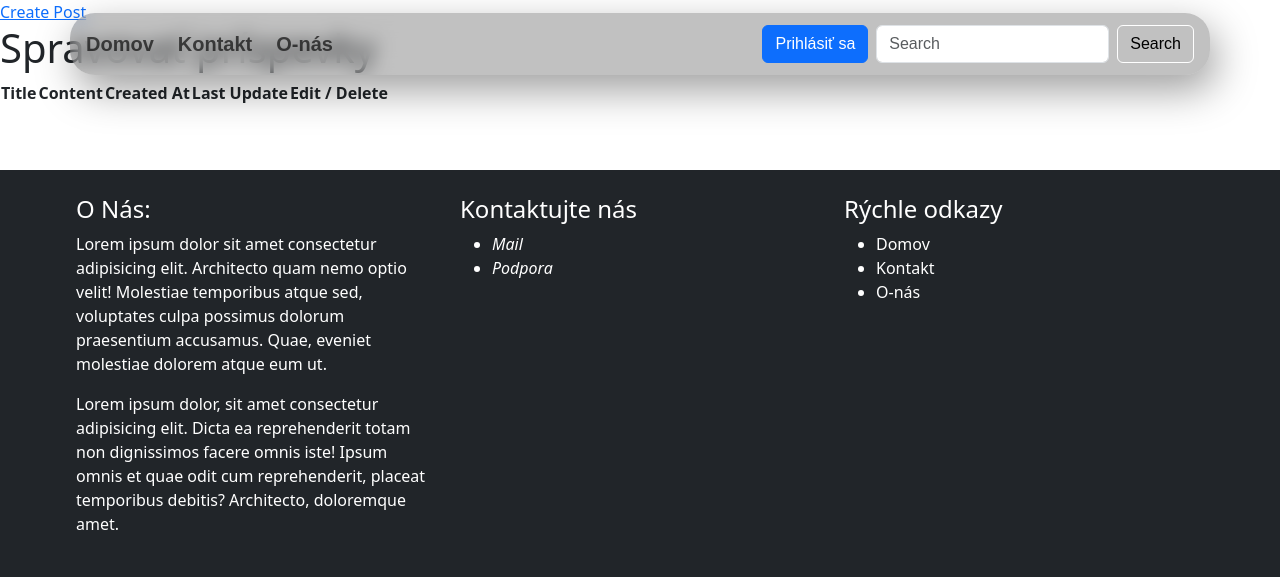
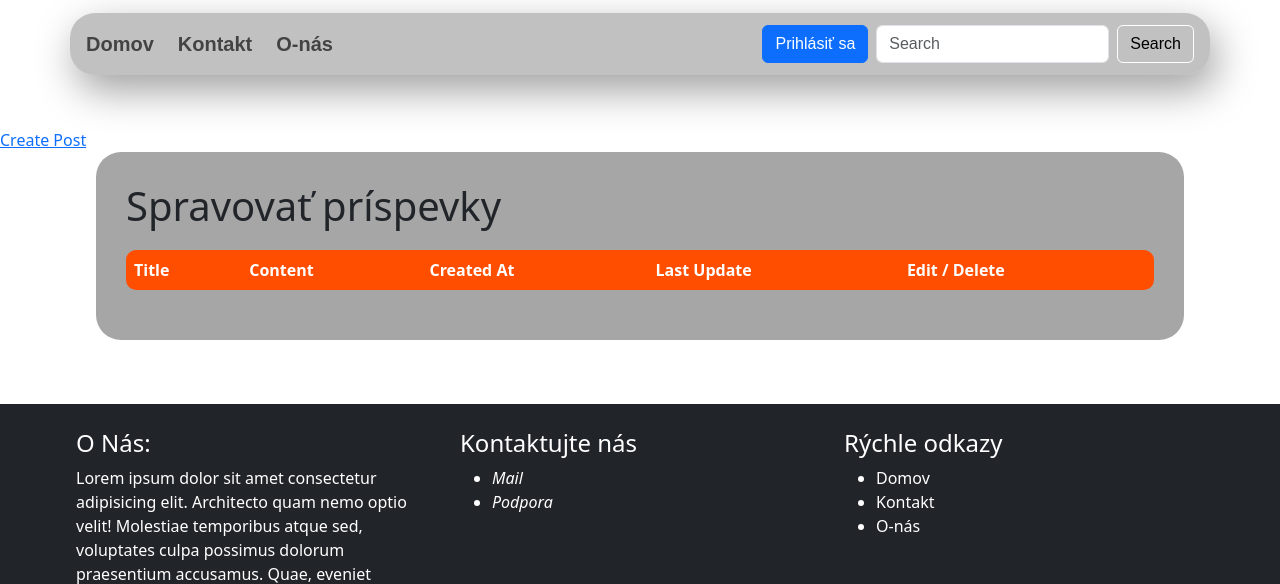
Before and after one commit to ETAPD/sj_projekt, a PHP site: page /manage_post.php in a window 1280 px wide. Shown: the top 584 px of the page. Run offline with PHP 8.4, Linux system fonts and the light colour scheme; data that the repository does not hold is empty; some libraries are stand-ins or nearby versions.

Commit message:
Oprava hodnotu margin-top v login.css a pridanie nový súbor CSS na správu príspevkov

```diff
--- a/css/login.css
+++ b/css/login.css
@@ -1,5 +1,5 @@
 main {
-    margin-top: 10%; /* Adjust the value as needed */
+    margin-top: 10%;
 }
 .container-login{
     box-sizing: border-box;
--- /dev/null
+++ b/css/manage_post.css
@@ -0,0 +1,70 @@
+main {
+    margin-top: 10%;
+}
+.container-manage-post{
+    box-sizing: border-box;
+    width: 85%;
+    padding: 30px;
+    border-radius: 25px;
+    transition: transform 0.5s ease;
+    margin: auto;
+    background-color: #a6a6a6;
+}
+
+.container-edit{
+    box-sizing: border-box;
+    width: 75%;
+    padding: 30px;
+    border-radius: 25px;
+    transition: transform 0.5s ease;
+    margin: auto;
+    background-color: #a6a6a6;
+}
+
+.container-create{
+    box-sizing: border-box;
+    width: 75%;
+    padding: 30px;
+    border-radius: 25px;
+    transition: transform 0.5s ease;
+    margin: auto;
+    background-color: #a6a6a6;
+}
+
+table {
+    width: 100%;
+    border-collapse: separate; /* Change this to separate */
+    border-spacing: 0; /* Add this */
+    margin: 20px 0;
+    background-color: #a6a6a6;
+    border-radius: 10px; /* This rounds the corners */
+    overflow: hidden; /* Add this to make sure the border radius applies to all parts of the table */
+}
+
+th, td {
+    border: none;
+    padding: 8px;
+    text-align: left;
+}
+
+th {
+    background-color: #FF4E00;
+    color: rgb(255, 255, 255);
+}
+
+tr:nth-child(even) {
+    background-color: #f2f2f2;
+}
+
+table a {
+    color: #333;
+    text-decoration: none;
+}
+
+a:hover {
+    color: #FF4E00;
+}
+textarea, input {
+    border-radius: 15px;
+    border:solid 0px;
+}
--- a/css/nav.css
+++ b/css/nav.css
@@ -20,6 +20,7 @@ nav {
 
 .nav-item.active .nav-link {
     color: #ff0000;
+    text-decoration: underline;
 }
 
 nav li a:hover {
@@ -31,6 +32,7 @@ nav li a{
     text-decoration: none;
     font-size: 20px !important;
     font-weight: bold;
+
 }
 
 nav button{
```
